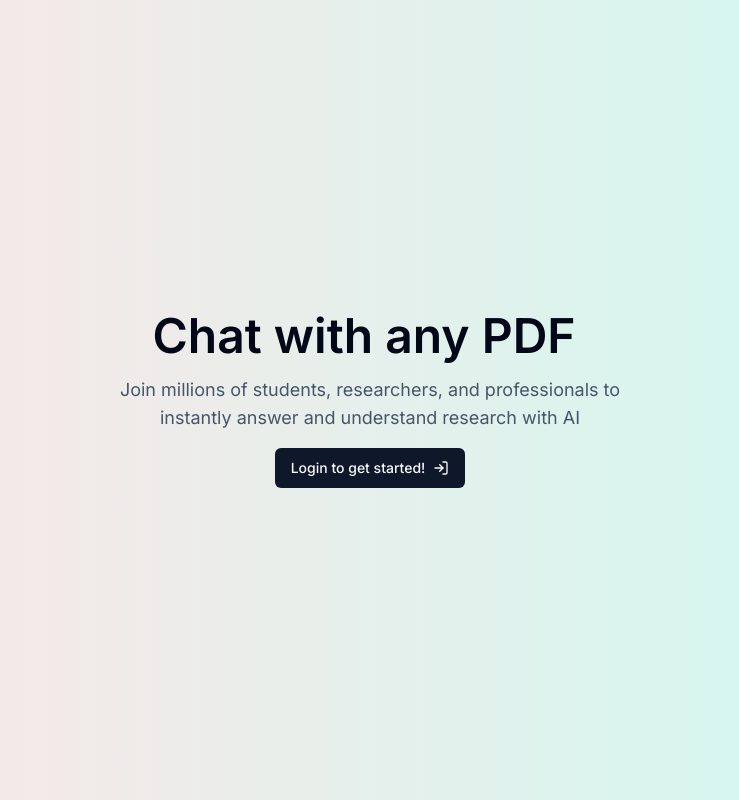
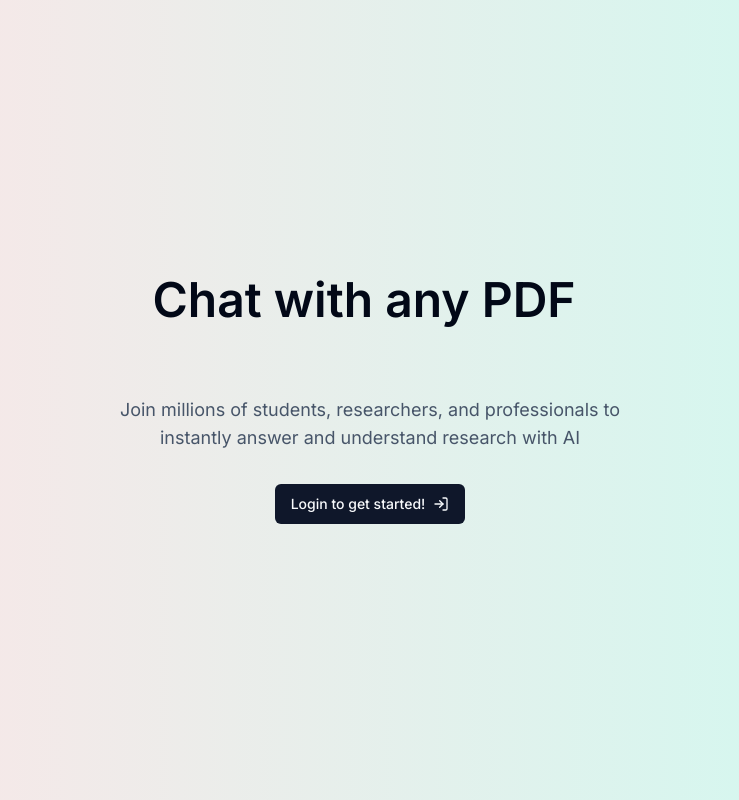
Before and after one commit to samid77/AIPdfChunk, a Next.js app: page / in a window 1280 px wide. Shown: the whole page, without its empty margins (270-1009 px from the left). Built offline with nearby package versions, Linux system fonts and the light colour scheme; no server answers.

Commit message:
Setup AWS access key and connection

```diff
--- a/package.json
+++ b/package.json
@@ -22,6 +22,7 @@
     "@types/react-dom": "18.2.7",
     "ai": "^2.2.11",
     "autoprefixer": "10.4.15",
+    "aws-sdk": "^2.1468.0",
     "axios": "^1.5.0",
     "class-variance-authority": "^0.7.0",
     "clsx": "^2.0.0",
--- a/src/app/page.tsx
+++ b/src/app/page.tsx
@@ -13,19 +13,19 @@ export default async function Home() {
       <div className="absolute top-1/2 left-1/2 -translate-x-1/2 -translate-y-1/2">
         <div className="flex flex-col items-center text-center">
 
-          <div className="flex items-center">
+          <div className="flex items-center mb-5">
             <h1 className="mr-3 text-5xl font-semibold">Chat with any PDF</h1>
             <UserButton afterSignOutUrl="/"/>
           </div>
-          <div className="flex mt-2">
+          <div className="flex mt-3 mb-5">
             {isAuth && (
               <Button>Go to Chat</Button>
             )}
           </div>
-          <p className="max-w-xl mt-2 text-lg text-slate-600">
+          <p className="max-w-xl mt-5 mb-3 text-lg text-slate-600">
             Join millions of students, researchers, and professionals to instantly answer and understand research with AI
           </p>
-          <div className="w-full mt-4">
+          <div className="w-full mt-5">
             {isAuth
               ? (
                 <FileUpload />
--- /dev/null
+++ b/src/lib/s3.ts
@@ -0,0 +1,14 @@
+import AWS from 'aws-sdk';
+
+export async function uploadToS3(file: File) {
+    try {
+        AWS.config.update({
+            accessKeyId: process.env.NEXT_PUBLIC_S3_ACCESS_KEY_ID,
+            secretAccessKey:process.env.NEXT_PUBLIC_S3_SECRET_ACCESS_KEY
+        })
+
+    } catch (error) {
+        console.error(`Upload to S3 error: ${error}`);
+    }
+
+}
```
Also changed, not shown: 2 other files (tests, documents, lock files or other folders).
